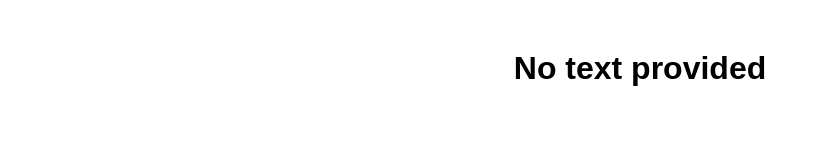
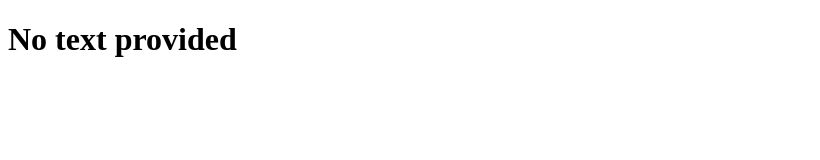
Before and after one commit to P1uffy/TextDisplay, a plain HTML site: page index.html in a window 1280 px wide. Shown: the whole page, without its empty margins (0-820 px from the left). Drawn offline with Linux system fonts and the light colour scheme.

Commit message:
Update index.html

```diff
--- a/index.html
+++ b/index.html
@@ -1,17 +1,5 @@
 <!DOCTYPE html>
 <html lang="en">
-<head>
-    <meta charset="UTF-8">
-    <meta name="viewport" content="width=device-width, initial-scale=1.0">
-    <title>Display Text from URL</title>
-    <style>
-        body {
-            font-family: Arial, sans-serif;
-            text-align: center;
-            margin-top: 50px;
-        }
-    </style>
-</head>
 <body>
     <h1 id="displayText">No text provided</h1>
 
```
